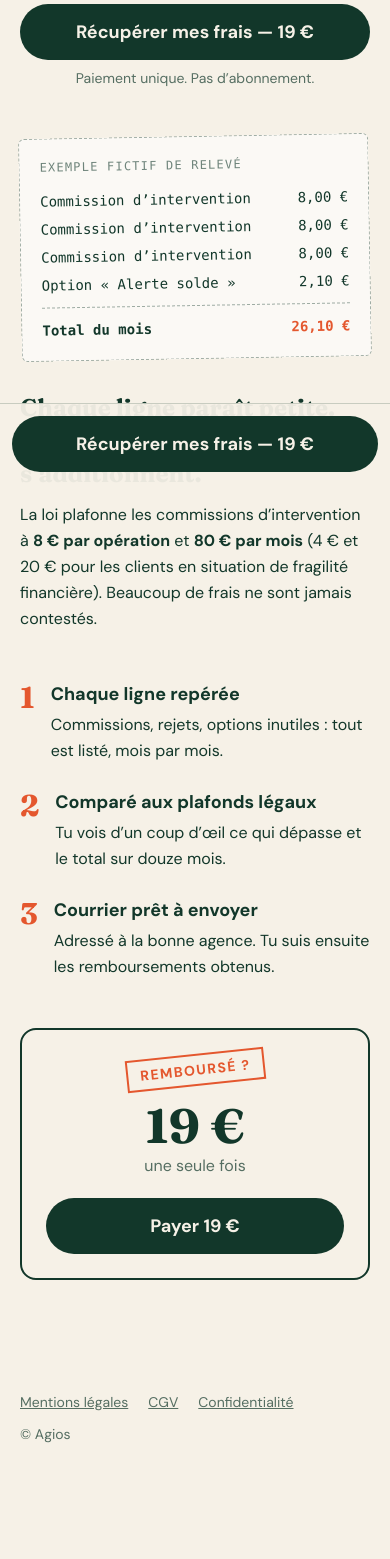
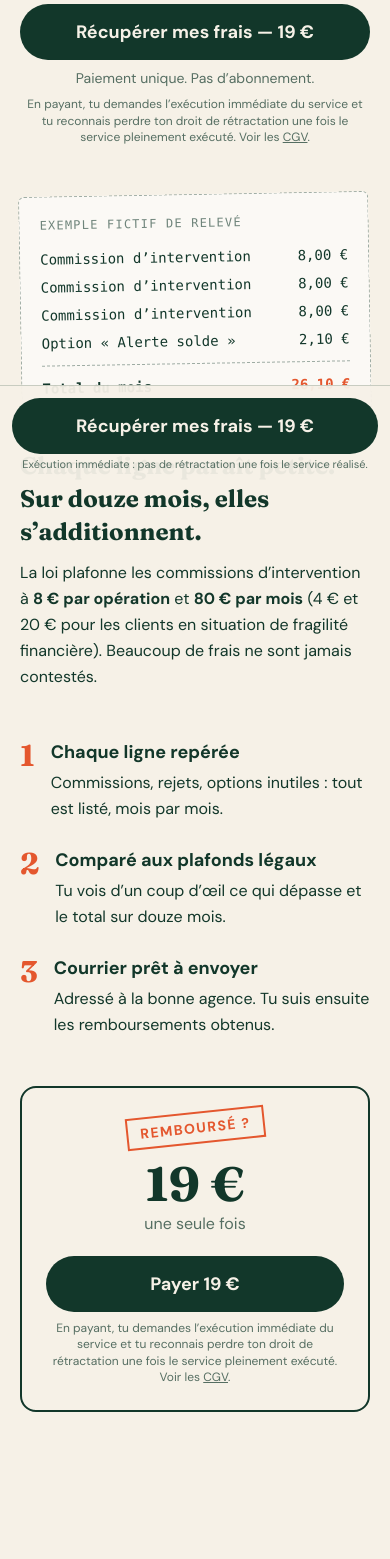
Before and after one commit to Thimz10/agios, a Next.js app: page / in a window 390 px wide. Shown: the part 360-1919 px from the top of the page. Built offline with nearby package versions, Linux system fonts and the light colour scheme.

Commit message:
Update payment link and add Mention component

```diff
--- a/app/page.tsx
+++ b/app/page.tsx
@@ -1,4 +1,4 @@
-const LIEN_PAIEMENT = "https://buy.stripe.com/test_4gMcMYgT48k7bwqbKc3ks00";
+const LIEN_PAIEMENT = "https://buy.stripe.com/4gMeV7a2h9ycdCf5i31Jm00";
 const titre = "font-[family-name:var(--font-fraunces)]";
 
 function Bouton({ children }: { children: React.ReactNode }) {
@@ -12,10 +12,24 @@ function Bouton({ children }: { children: React.ReactNode }) {
   );
 }
 
+function Mention() {
+  return (
+    <p className="mt-2 text-center text-xs leading-snug opacity-70 md:text-left">
+      En payant, tu demandes l’exécution immédiate du service et tu reconnais
+      perdre ton droit de rétractation une fois le service pleinement exécuté.
+      Voir les{" "}
+      <a href="/cgv" className="underline">
+        CGV
+      </a>
+      .
+    </p>
+  );
+}
+
 export default function Home() {
   return (
     <>
-      <main className="mx-auto max-w-xl px-5 pb-28 pt-10 md:pb-16 md:pt-16">
+      <main className="mx-auto max-w-xl px-5 pb-36 pt-10 md:pb-16 md:pt-16">
         <p className="text-sm font-bold uppercase tracking-widest text-[#E4572E]">
           Agios
         </p>
@@ -31,6 +45,7 @@ export default function Home() {
           <p className="mt-2 text-center text-sm opacity-70 md:text-left">
             Paiement unique. Pas d’abonnement.
           </p>
+          <Mention />
         </div>
 
         <section className="mt-12">
@@ -100,11 +115,12 @@ export default function Home() {
           <p className="mt-1 opacity-70">une seule fois</p>
           <div className="mt-5">
             <Bouton>Payer 19 €</Bouton>
+            <Mention />
           </div>
         </section>
       </main>
 
-      <footer className="mx-auto max-w-xl px-5 pb-28 text-sm opacity-70 md:pb-10">
+      <footer className="mx-auto max-w-xl px-5 pb-36 text-sm opacity-70 md:pb-10">
         <nav className="flex flex-wrap gap-x-5 gap-y-2">
           <a href="/mentions-legales" className="underline">Mentions légales</a>
           <a href="/cgv" className="underline">CGV</a>
@@ -115,6 +131,9 @@ export default function Home() {
 
       <div className="fixed inset-x-0 bottom-0 border-t border-[#12372A]/20 bg-[#F6F1E7]/95 p-3 md:hidden">
         <Bouton>Récupérer mes frais — 19 €</Bouton>
+        <p className="mt-1 text-center text-[11px] leading-tight opacity-70">
+          Exécution immédiate : pas de rétractation une fois le service réalisé.
+        </p>
       </div>
     </>
   );
```
